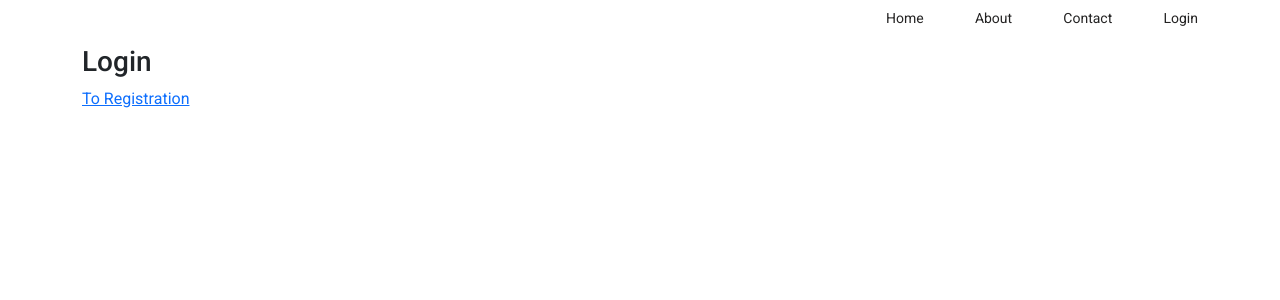
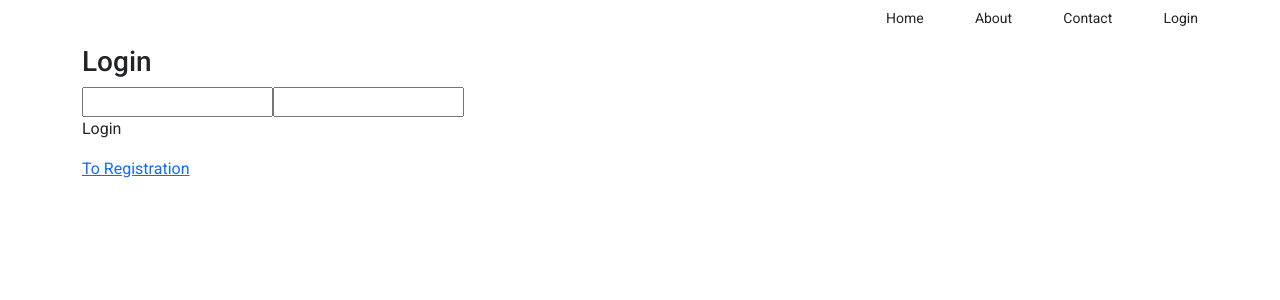
Before and after one commit to Derlashwarma/wheel-deal-react, a React (Create React App) app: page /login in a window 1280 px wide. Shown: the top 300 px of the page. Built offline with nearby package versions, Linux system fonts and the light colour scheme.

Commit message:
login and registration working

```diff
--- a/package.json
+++ b/package.json
@@ -7,10 +7,14 @@
     "@testing-library/react": "^13.4.0",
     "@testing-library/user-event": "^13.5.0",
     "axios": "^1.7.2",
+    "bcrypt": "^5.1.1",
     "bootstrap": "^5.3.3",
     "cors": "^2.8.5",
+    "crypto": "^1.0.1",
+    "crypto-browserify": "^3.12.0",
     "express": "^4.19.2",
     "firebase": "^10.12.2",
+    "jquery": "^3.7.1",
     "mongodb": "^6.7.0",
     "mongoose": "^8.4.1",
     "nodemon": "^3.1.3",
--- a/src/App.js
+++ b/src/App.js
@@ -7,17 +7,22 @@ import Contact from './pages/contact';
 import Login from './pages/login';
 import Navigation from './modules/navigation';
 import Register from './pages/register';
+import { useState } from 'react';
+import MainPage from './pages/mainpage';
 
 function App() {
+    const [isAuthenticated, setIsAuthenticated] = useState(false);
+    const [username, setUsername] = useState("");
   return (
       <Router>
-          <Navigation/>
+          <Navigation isAuthenticated = {isAuthenticated} />
           <Routes>
               <Route path='/' element={<Welcome/>} />
               <Route path='/about' element={<About/>} />
               <Route path='/contact' element={<Contact/>} />
-              <Route path='/login' element={<Login/>} />
+              {!isAuthenticated && <Route path='/login' element={<Login setUsername={setUsername} setIsAuthenticated={setIsAuthenticated}/>} />}
               <Route path='/register' element={<Register/>} />
+              {isAuthenticated && <Route path='/mainpage' element={<MainPage username={username} />} />}
           </Routes>
       </Router>
   );
--- a/src/modules/navigation.js
+++ b/src/modules/navigation.js
@@ -1,12 +1,15 @@
 import { Link } from "react-router-dom"
 
-function Navigation(){
+function Navigation({isAuthenticated}){
     return(
         <ul className="container pt-2 list">
-        <li className="list-item"><Link className="list-item" to="/">Home</Link></li>
+            {isAuthenticated && <li className="list-item"><Link className="list-item" to="/mainpage">Main Page</Link></li> }
+            {isAuthenticated && <li className="list-item"><Link className="list-item" to="/auctionpage">Auction Page</Link></li>}
+            {!isAuthenticated && <li className="list-item"><Link className="list-item" to="/">Home</Link></li>}
             <li className="list-item"><Link className="list-item" to="/about">About</Link></li>
             <li className="list-item"><Link className="list-item" to="/contact">Contact</Link></li>
-            <li className="list-item"><Link className="list-item" to="/login">Login</Link></li>
+            {!isAuthenticated && <li className="list-item"><Link className="list-item" to="/login">Login</Link></li>}
+
         </ul>
     )
 }
--- a/src/pages/login.js
+++ b/src/pages/login.js
@@ -1,11 +1,65 @@
-import React from "react";
+import React, { useState } from "react";
+import firestore from '../firebase';
+import { useNavigate } from "react-router-dom";
 import { Link } from "react-router-dom";
-function Login(){
+import { collection, getDocs, query, where } from "firebase/firestore";
+var $ = require("jquery");
+
+function Login({ setIsAuthenticated, setUsername }) {
+    const navigate = useNavigate();
+    const [loginUsername, setLoginUsername] = useState("");
+    const [loginPassword, setLoginPassword] = useState("");
+
+    const ref = collection(firestore, "Users");
+
+    const checkExistingUser = async () => {
+        const q = query(ref, where("username", "==", loginUsername));
+        const querySnapshot = await getDocs(q);
+
+        if (!querySnapshot.empty) {
+            const userDoc = querySnapshot.docs[0];
+            const userData = userDoc.data();
+            if (userData.passwordHash === loginPassword) {
+                return true;
+            }
+        }
+        return false;
+    };
+
+    const handleLogin = async (e) => {
+        e.preventDefault();
+        const isAuthenticated = await checkExistingUser();
+        if (isAuthenticated) {
+            setIsAuthenticated(true);
+            setUsername(loginUsername);
+            navigate('/mainpage');
+        } else {
+            $("#error_message").text("Error, user not found or incorrect password");
+        }
+    };
+
     return (
         <div className="container">
             <h3>Login</h3>
+            <input
+                type="text"
+                id="loginUsername"
+                value={loginUsername}
+                onChange={(e) => setLoginUsername(e.target.value)}
+                required
+            />
+            <input
+                type="password"
+                id="loginPassword"
+                value={loginPassword}
+                onChange={(e) => setLoginPassword(e.target.value)}
+                required
+            />
+            <p onClick={handleLogin}>Login</p>
+            <p id="error_message" style={{ color: 'red' }}></p>
             <Link to="/register">To Registration</Link>
         </div>
-    )
+    );
 }
+
 export default Login;
--- /dev/null
+++ b/src/pages/mainpage.js
@@ -0,0 +1,9 @@
+const MainPage = ({username}) =>{
+    return (
+        <div className="container">
+            <p>Hello {username}</p>
+        </div>
+    )
+}
+
+export default MainPage;
--- a/src/pages/register.js
+++ b/src/pages/register.js
@@ -29,7 +29,9 @@ function Register() {
         };
         try {
             await addDoc(ref, user);
-            console.log("User added successfully");
+            setUsername("")
+            setPassword("");
+            alert("User added successfully");
             return true;
         } catch (error) {
             console.log("Something went wrong: ", error);
```
Also changed, not shown: 1 other file (tests, documents, lock files or other folders).
